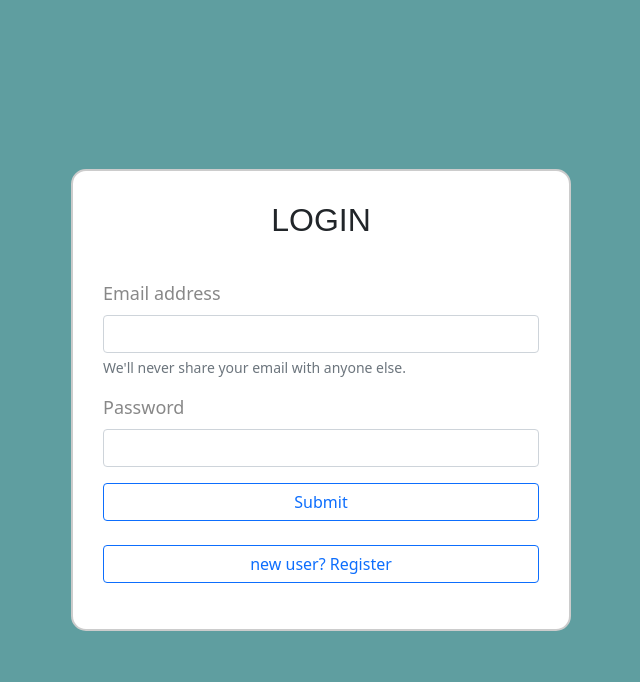
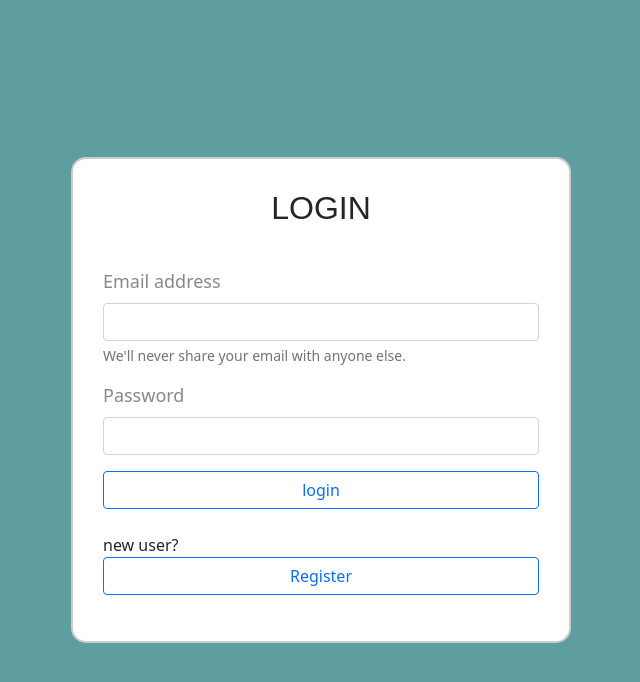
Before and after one commit to PhilopateerMoheb1/Distributed-Computer-System, a PHP site: page /Login/login_page.php in a window 1280 px wide. Shown: the top 682 px of the page, without its empty margins (319-959 px from the left). Run offline with PHP 8.4, Linux system fonts and the light colour scheme; some libraries are stand-ins or nearby versions.

Commit message:
Update login_page.php

```diff
--- a/login and register/Login/login_page.php
+++ b/login and register/Login/login_page.php
@@ -35,12 +35,12 @@
             </div>
 
             <div class="mb-3 justify-content-center align-items-center">
-                <button type="submit" class="btn btn-outline-primary form_btn">Submit</button>
+                <button type="submit" class="btn btn-outline-primary form_btn">login</button>
                 <br><br>
-
+                <label>new user?</label>
                 <a href="../Register/register_page.php" class="new_user_link">
                     <button type="button" class="btn btn-outline-primary form_btn">
-                        new user? Register
+                        Register
                     </button>
                 </a>
             </div>
```
